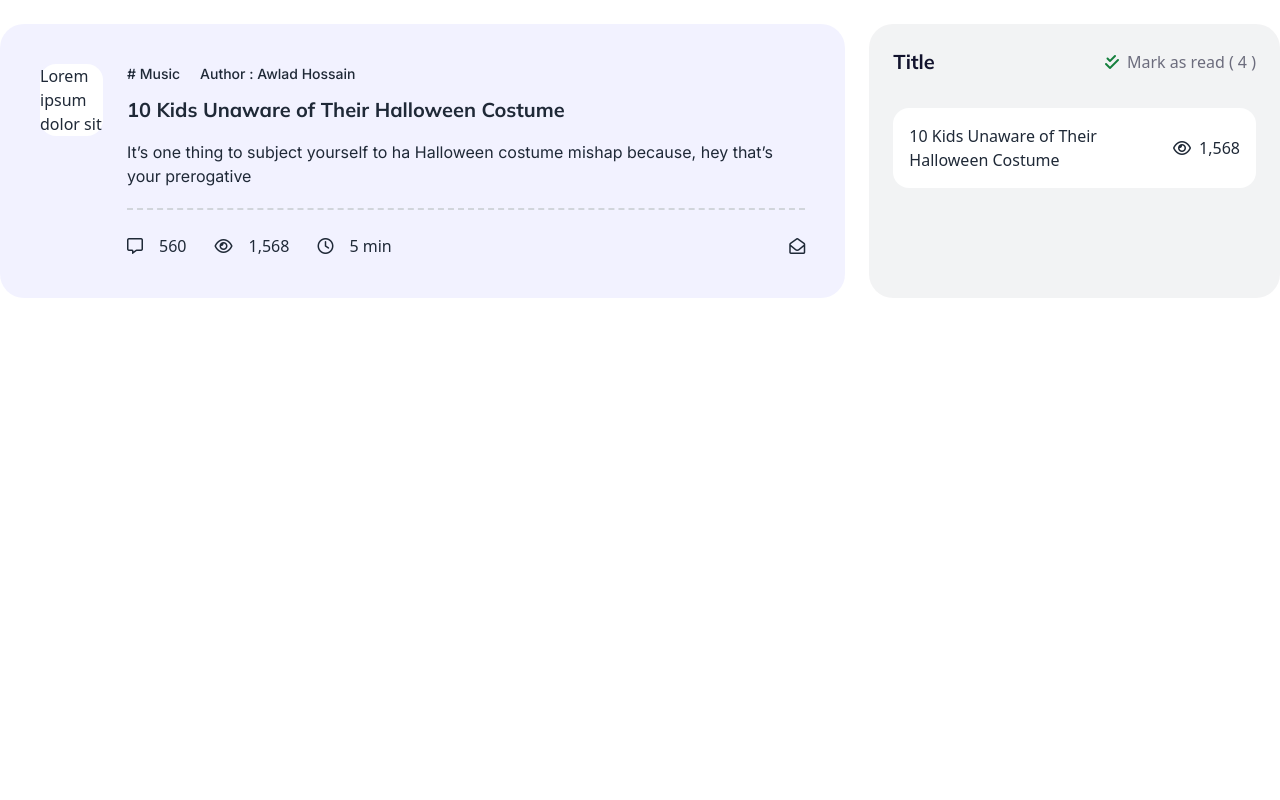
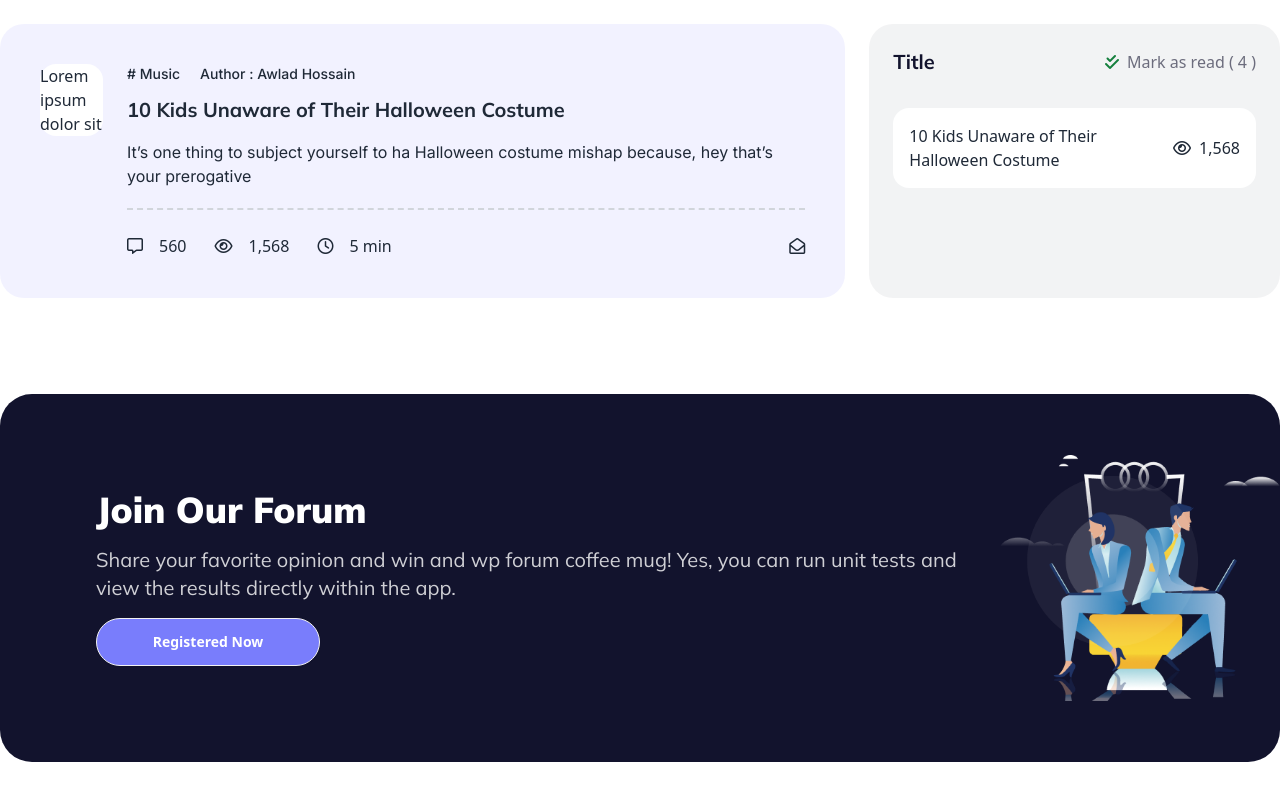
Before and after one commit to ahmed-jobayer/retro-forum, a plain HTML site: page index.html in a window 1280 px wide. Shown: the part 930-1730 px from the top of the page. Before the commit the page ends 1324 px from the top, so only its background shows below. Drawn offline with nearby package versions, Linux system fonts and the light colour scheme.

Commit message:
forum section added

```diff
--- a/index.html
+++ b/index.html
@@ -138,8 +138,10 @@
                                 <p class=""># Music</p>
                                 <p>Author : Awlad Hossain</p>
                             </div>
-                            <h3 class="mulish text-xl font-bold mt-3 mb-4">10 Kids Unaware of Their Halloween Costume</h3>
-                            <p class=" border-b-2 border-dashed border-gray-300 pb-5 inter ">It’s one thing to subject yourself to
+                            <h3 class="mulish text-xl font-bold mt-3 mb-4">10 Kids Unaware of Their Halloween Costume
+                            </h3>
+                            <p class=" border-b-2 border-dashed border-gray-300 pb-5 inter ">It’s one thing to subject
+                                yourself to
                                 ha Halloween costume mishap because, hey that’s
                                 your prerogative
                             </p>
@@ -193,6 +195,22 @@
             </div>
         </section>
 
+        <!-- join our forum -->
+
+        <section>
+            <div class="bg-[#12132D] rounded-[32px] flex gap-5 items-center mb-24 ">
+                <div class=" flex flex-col gap-4 my-24 ml-24">
+                    <h2 class="mulish text-4xl text-white font-black ">Join Our Forum</h2>
+                    <p class="text-[#FFFFFFCC] text-xl mulish">Share your favorite opinion and win and wp forum coffee mug! Yes, you can run unit tests and view
+                        the results directly within the app. </p>
+                    <button class="btn btn-bg text-white rounded-[50px] max-w-56">Registered Now</button>
+                </div>
+                <div>
+                    <img src="images/joinforum.png" alt="">
+                </div>
+            </div>
+        </section>
+
     </main>
     <footer>
 
```
